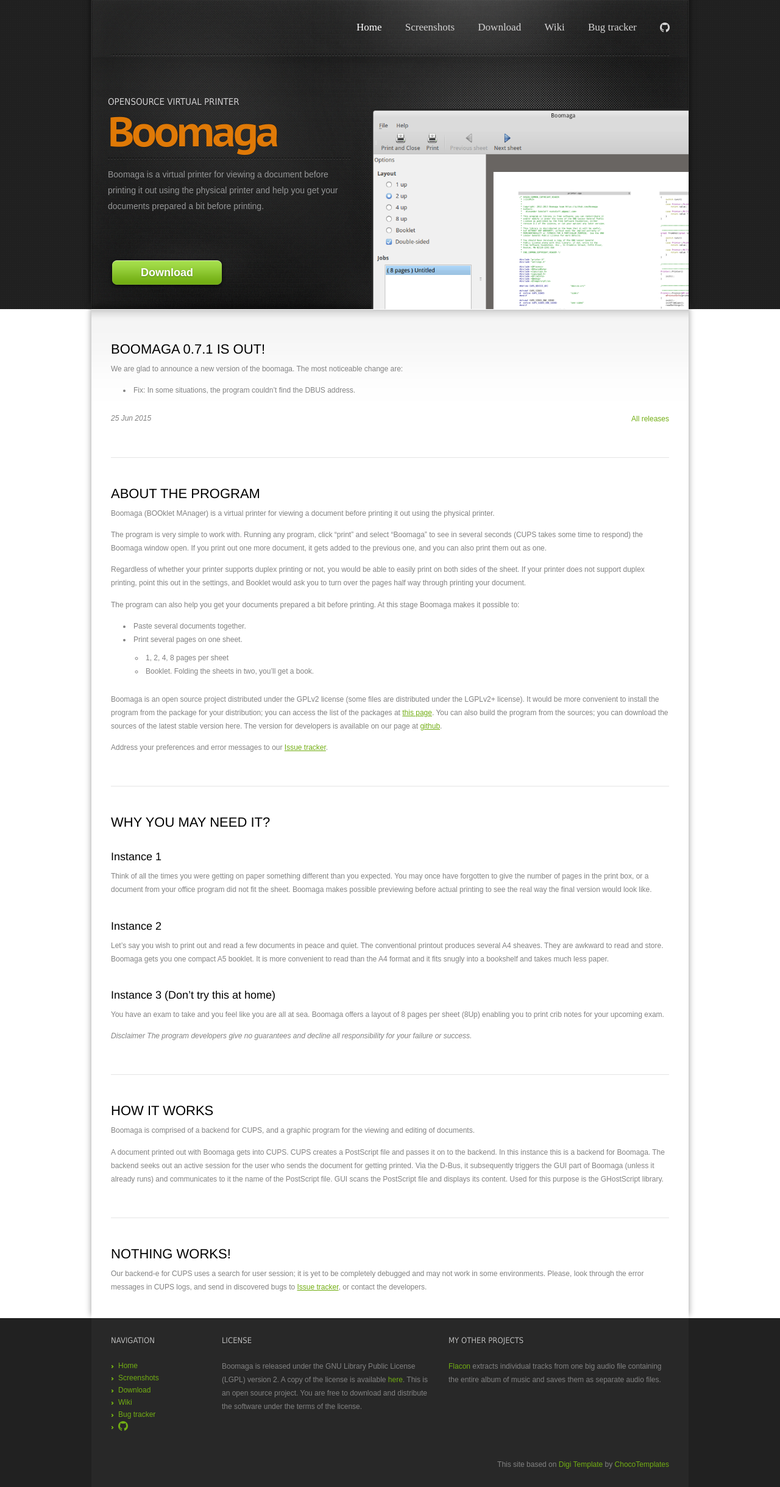
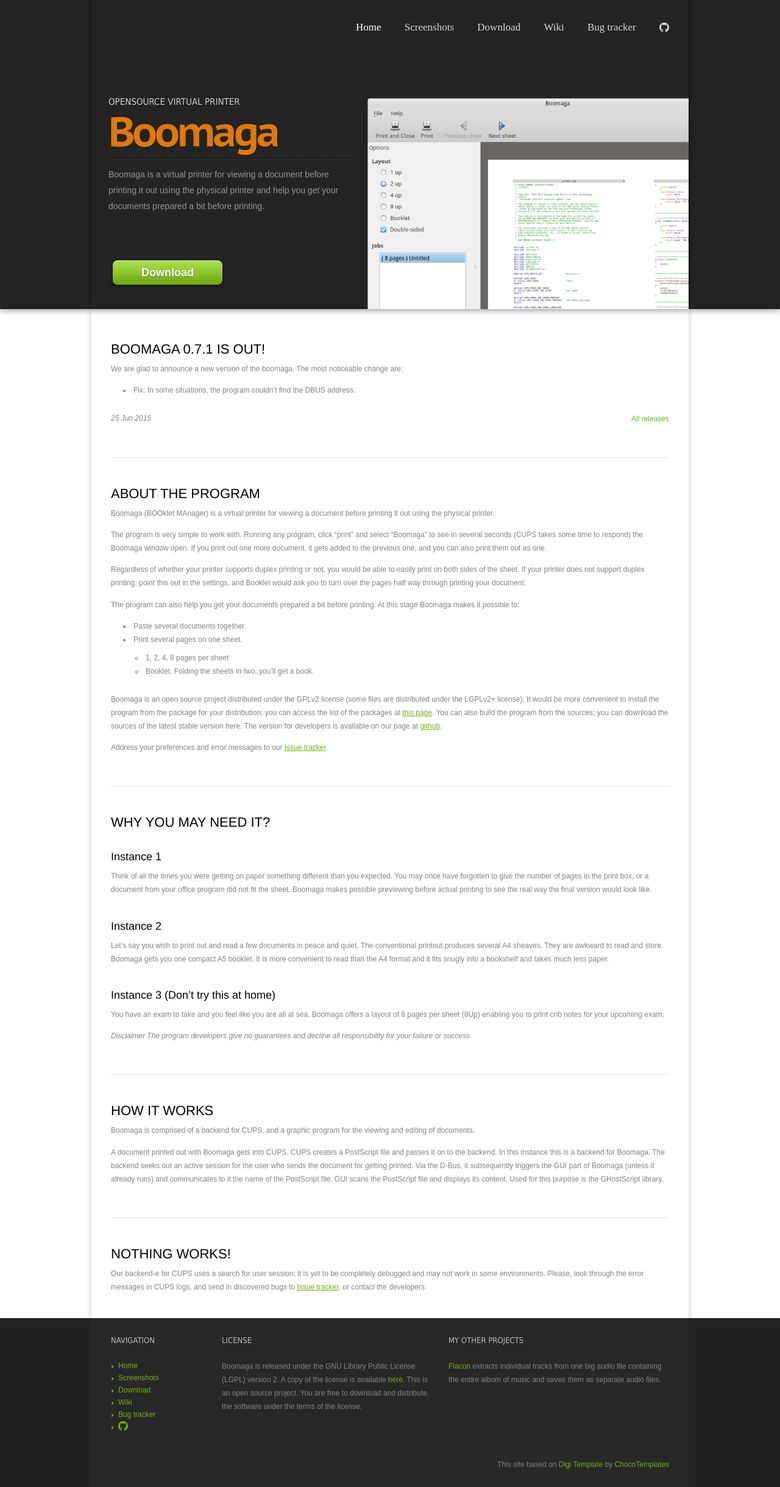
Before and after one commit to Boomaga/Boomaga.github.io, a Jekyll site: the page built from index.md, in a window 1280 px wide. Shown: the whole page at 61% size. Built offline with Jekyll 4.4.1, drawn with Linux system fonts in a browser that asks for light colours; some web fonts are replaced.

Commit message:
Modern style

```diff
--- a/_includes/index/intro.html
+++ b/_includes/index/intro.html
@@ -3,9 +3,9 @@
         <h5>Opensource virtual printer</h5>
         <h1>Boomaga</h1>
             Boomaga is a virtual printer for viewing a document before printing it out using the physical printer and help you get your documents prepared a bit before printing.
-            <a href="/download/" class="green-btn">Download</a>
+            <a id="DownloadBtn" href="/download/" class="green-btn">Download</a>
     </div>
-    <a class=screenshot href="/boomaga.png"><img style='height: 500px; border: 3px solid #242424; padding-right: 80px;' class="img-back" src="/boomaga.png" alt="Screenshot" /></a>
+    <a href="/screenshots/"><img style='height: 500px; border: 3px solid #242424; padding-right: 80px;' class="img-back" src="/boomaga.png" alt="Screenshot" /></a>
 <script>
     jQuery('a.screenshot').colorbox({ opacity:0 });
 </script>
--- a/css/style.css
+++ b/css/style.css
@@ -36,11 +36,16 @@
 .left, .alignleft { float: left; display: inline; }
 .right, .alignright { float: right; display: inline; }
 
-.shell { max-width: 980px; margin: 0 auto; }
+.shell { max-width: 980px; margin: 0 auto; box-sizing: border-box;}
 
-.header { background: url(images/header.png) repeat 0 0; }
-.header .shell { padding: 21px 32px 0; max-width: 918px; background: url(images/header-shell.png) no-repeat center 0; box-shadow: 0px -10px 9px rgba(0,0,0,0.7); -moz-box-shadow: 0px -10px 9px rgba(0,0,0,0.7); -webkit-box-shadow: 0px -10px 9px rgba(0,0,0,0.7); -o-box-shadow: 0px -3px 10px 9rgba(0,0,0,0.7) }
-.header-top { height: 72px;  }
+.header .shell {
+	padding: 21px 0 0 0;
+	box-shadow: 0px -10px 9px rgba(0,0,0,0.7);
+	-moz-box-shadow: 0px -10px 9px rgba(0,0,0,0.7);
+	-webkit-box-shadow: 0px -10px 9px rgba(0,0,0,0.7);
+	-o-box-shadow: 0px -3px 10px 9px rgba(0,0,0,0.7)
+}
+.header-top { height: 62px;  }
 
 #logo { width: 142px; font-size: 0; line-height: 0; float: left; }
 #logo a { height: 57px; display: block;  background: url(images/logo.png) no-repeat 0 0; text-indent: -4000px; }
@@ -173,7 +178,15 @@
 .pagination a { background: url(images/pagination.png) no-repeat 0 0; width: 20px; height: 20px; display: inline-block; font-size: 0; line-height: 0; text-indent: -4000px; cursor: default; }
 .pagination a.selected { background-position: 0 -20px; }
 
-.main { padding: 54px 0 20px 0; border-top: 1px solid #fff;  background: url(images/main.png) repeat-x 0 0; box-shadow: 0px -4px 10px rgba(0,0,0,0.4); -moz-box-shadow: 0px -4px 10px rgba(0,0,0,0.4); -webkit-box-shadow: 0px -4px 10px rgba(0,0,0,0.4); -o-box-shadow: 0px -4px 10px rgba(0,0,0,0.4);  }
+.main {
+	background-color: #FFFFFF;
+	padding: 54px 0 20px 0;
+	border-top: 1px solid #fff;
+	box-shadow: 0px 4px 10px rgba(0,0,0,0.2);
+	-moz-box-shadow: 0px 4px 10px rgba(0,0,0,0.2);
+	-webkit-box-shadow: 0px 4px 10px rgba(0,0,0,0.2);
+	-o-box-shadow: 0px 4px 10px rgba(0,0,0,0.2);
+}
 .main h2 { font-size: 22px; color: #000; font-family: 'Helvetica Neue', Helvetica, arial, sans-serif; font-weight: 700; padding-bottom: 10px; text-transform: uppercase;  }
 .main p a { text-decoration: underline; }
 .main p a:hover { text-decoration: none; }
@@ -249,24 +262,38 @@
 /* #Media Queries
 ================================================== */
 
-
-@media only screen and ( max-width: 767px) and (-webkit-min-device-pixel-ratio: 1.5), only screen and (min--moz-device-pixel-ratio: 1.5), only screen and (min-resolution: 240dpi)  {
+/*
+@media only screen and ( max-width: 767px) and (only screen and (min-resolution: 240dpi)  {
 
 	#logo a { background: url(images/logo@2x.png) no-repeat 0 0;   -webkit-background-size: 142px 57px; -moz-background-size: 142px 57px; background-size: 142px 57px; }
 	#navigation { background: url(images/navigation@2x.png) no-repeat 0 0;  -webkit-background-size: 298px 32px; -moz-background-size: 298px 32px; background-size: 298px 32px;  }
 	#navigation a.nav-btn span { background: url(images/nav-arr@2x.png) no-repeat 0 0; -webkit-background-size: 10px 15px; -moz-background-size: 10px 15px; background-size: 10px 15px; }
 	.pagination a { background: url(images/pagination@2x.png) no-repeat 0 1px; -webkit-background-size: 18px 40px; -moz-background-size: 18px 40px; background-size: 18px 40px; }
 	.main section { background: url(images/section@2x.png) no-repeat center bottom; -webkit-background-size: 300px 10px; -moz-background-size: 300px 10px; background-size: 300px 10px;  }
-}
+}*/
 
 
 /* ************************************ */
 .header {
     background-color: #242424;
-
+    position: relative;
+	box-shadow: 0px 2px 10px rgba(0,0,0,0.4);
+	-moz-box-shadow: 0px 2px 10px rgba(0,0,0,0.4);
+	-webkit-box-shadow: 0px 2px 10px rgba(0,0,0,0.4);
+	-o-box-shadow: 0px 2px 10px rgba(0,0,0,0.4);
 }
 
-.header-top { height: 62px;  }
+.header-top {
+	height: 62px;
+	padding-right: 32px;
+}
+
+/* Mobile version ***********************/
+@media only screen and (max-width: 767px) {
+	.header-top { padding-right: 0; }
+	#DownloadBtn { display: none; }
+}
+/* Mobile version ***********************/
 
 .header-top h1 {
     font-size: 32px;
@@ -279,17 +306,15 @@
 
 
 #footer { background-color: #212121;}
-#footer .shell { background-color: #282828;; padding: 26px 0; }
+#footer .shell { background-color: #282828; padding: 26px 0; }
 
 .intro {
     position: relative;
     overflow: hidden;
-    margin: 0 -31px 0 -32px;
     padding-bottom: 30px;
 }
 
 .intro-text {
-    /*border: 1px dotted red;*/
     margin: 71px 0 0 28px;
 
     color: #959697;
@@ -327,8 +352,8 @@
 
 .intro img {
     position: absolute;
-    left: 460px;
-    top: 95px;
+    left: 450px;
+    top: 75px;
 
 }
 a.green-btn {
```
